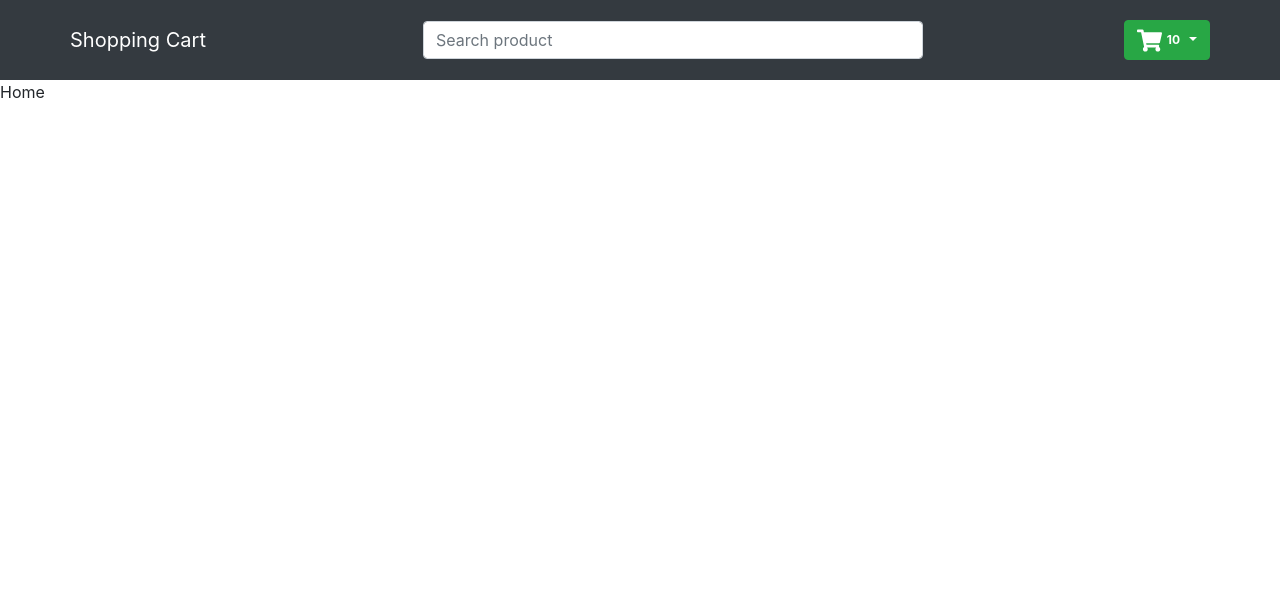
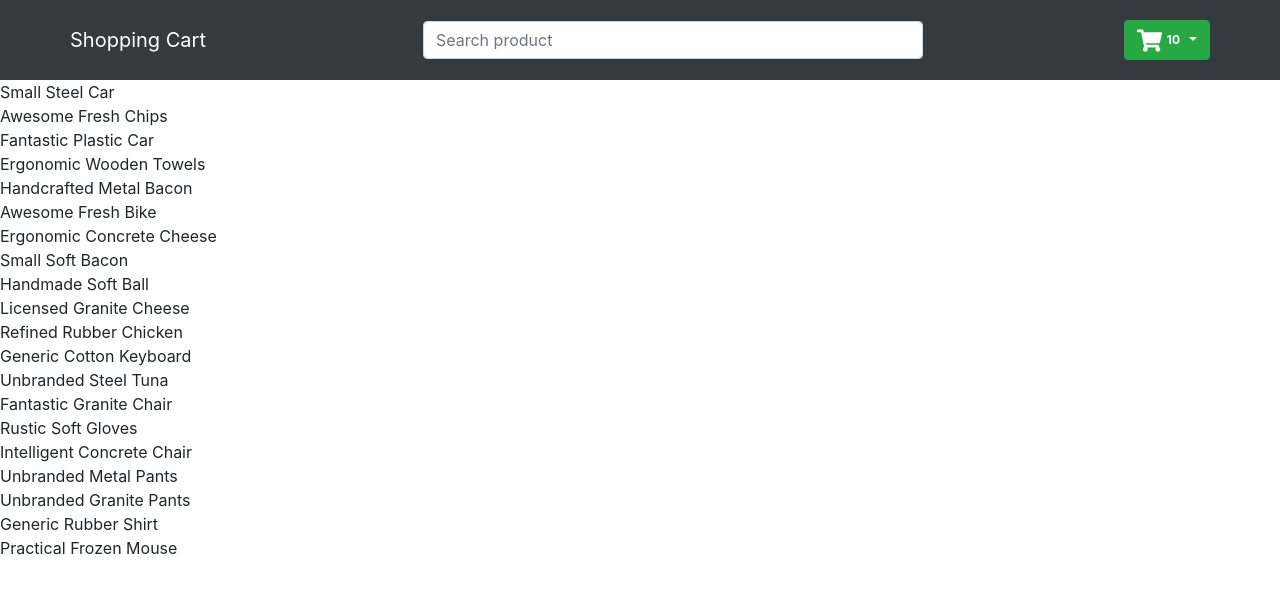
Before and after one commit to seanarch/usecontext-shoppingcart, a React (Create React App) app: page / in a window 1280 px wide. Shown: the top 592 px of the page. Built offline with nearby package versions, Linux system fonts and the light colour scheme.

Commit message:
Add single product

```diff
--- a/src/components/Home.js
+++ b/src/components/Home.js
@@ -1,10 +1,21 @@
 import React from "react";
 import { CartState } from "../context/Context";
+import SingleProduct from "./SingleProduct";
 
 function Home() {
-  const { state } = CartState();
-  console.log(state);
-  return <div>Home</div>;
+  const {
+    state: { products },
+  } = CartState();
+
+  return (
+    <div className="home">
+      <div className="productContainer">
+        {products.map((prod) => {
+          return <SingleProduct prod={prod} key={prod.id} />;
+        })}
+      </div>
+    </div>
+  );
 }
 
 export default Home;
--- /dev/null
+++ b/src/components/SingleProduct.js
@@ -0,0 +1,7 @@
+import React from "react";
+
+const SingleProduct = ({ prod }) => {
+  return <div>{prod.name}</div>;
+};
+
+export default SingleProduct;
```
